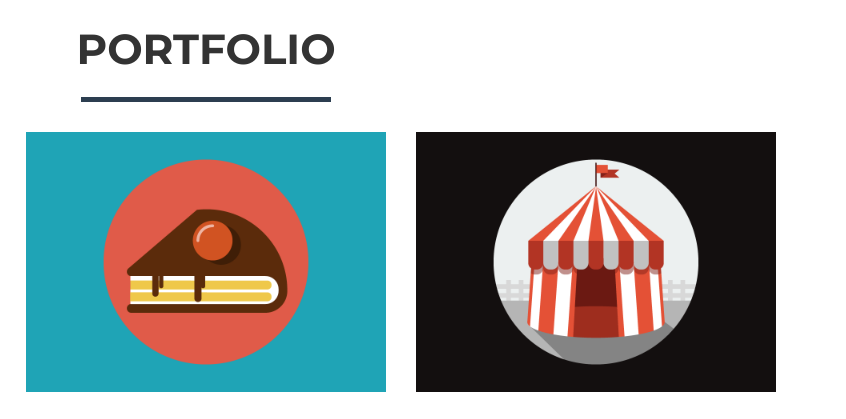
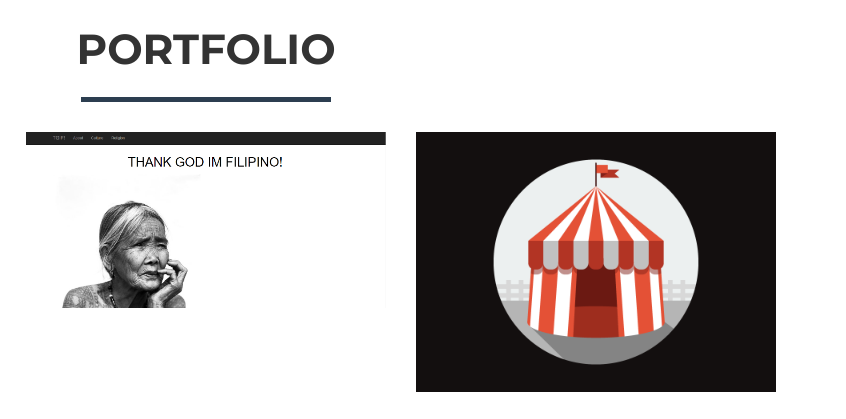
Before and after one commit to jhennatividad/jhennatividad.github.io, a website: page index.html in a window 1280 px wide. Shown: the part 840-1259 px from the top of the page, 434-1280 px from the left. Drawn offline with nearby package versions, Linux system fonts and the light colour scheme; files whose address does not match are found by name.

Commit message:
Update index.html

```diff
--- a/index.html
+++ b/index.html
@@ -109,7 +109,7 @@
                                 <i class="fa fa-search-plus fa-3x"></i>
                             </div>
                         </div>
-                        <img src="img/portfolio/cake.png" class="img-responsive" alt="">
+                        <img src="img/portfolio/TGIF.png" class="img-responsive" alt="">
                     </a>
                 </div>
                 <div class="col-sm-4 portfolio-item">
@@ -343,8 +343,8 @@
                         <div class="modal-body">
                             <h2>Project Title</h2>
                             <hr class="star-primary">
-                            <img src="img/portfolio/cake.png" class="img-responsive img-centered" alt="">
-                            <p>Use this area of the page to describe your project. The icon above is part of a free icon set by <a href="https://sellfy.com/p/8Q9P/jV3VZ/">Flat Icons</a>. On their website, you can download their free set with 16 icons, or you can purchase the entire set with 146 icons for only $12!</p>
+                            <img src="img/portfolio/TGIF.png" class="img-responsive img-centered" alt="">
+                            <p>Use this area of the page to describe your project. The icon above is part of a free icon set by <a href="https://jhennatividad.github.io/Blog1.github.io/">Flat Icons</a>. On their website, you can download their free set with 16 icons, or you can purchase the entire set with 146 icons for only $12!</p>
                             <ul class="list-inline item-details">
                                 <li>Client:
                                     <strong><a href="http://startbootstrap.com">Start Bootstrap</a>
```
